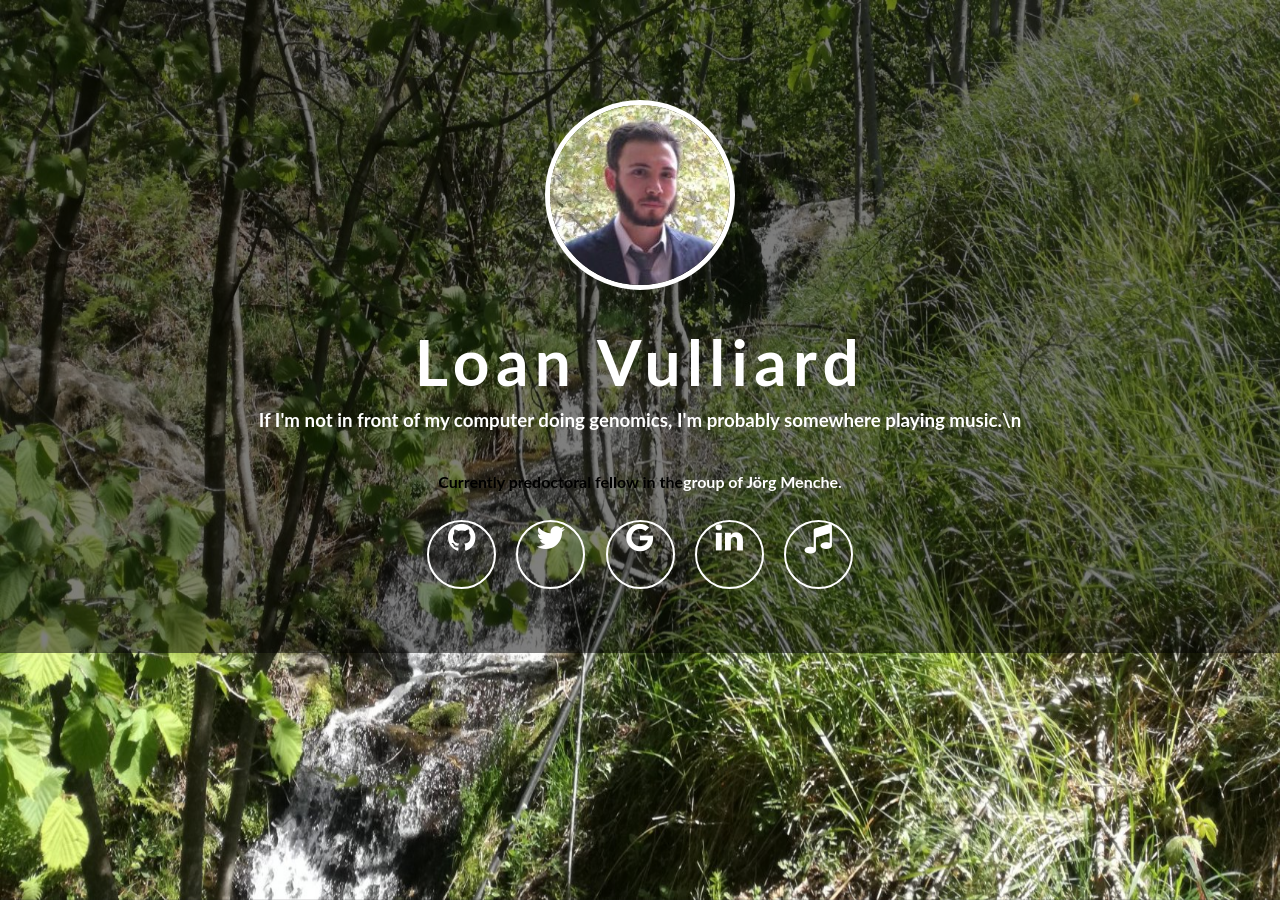
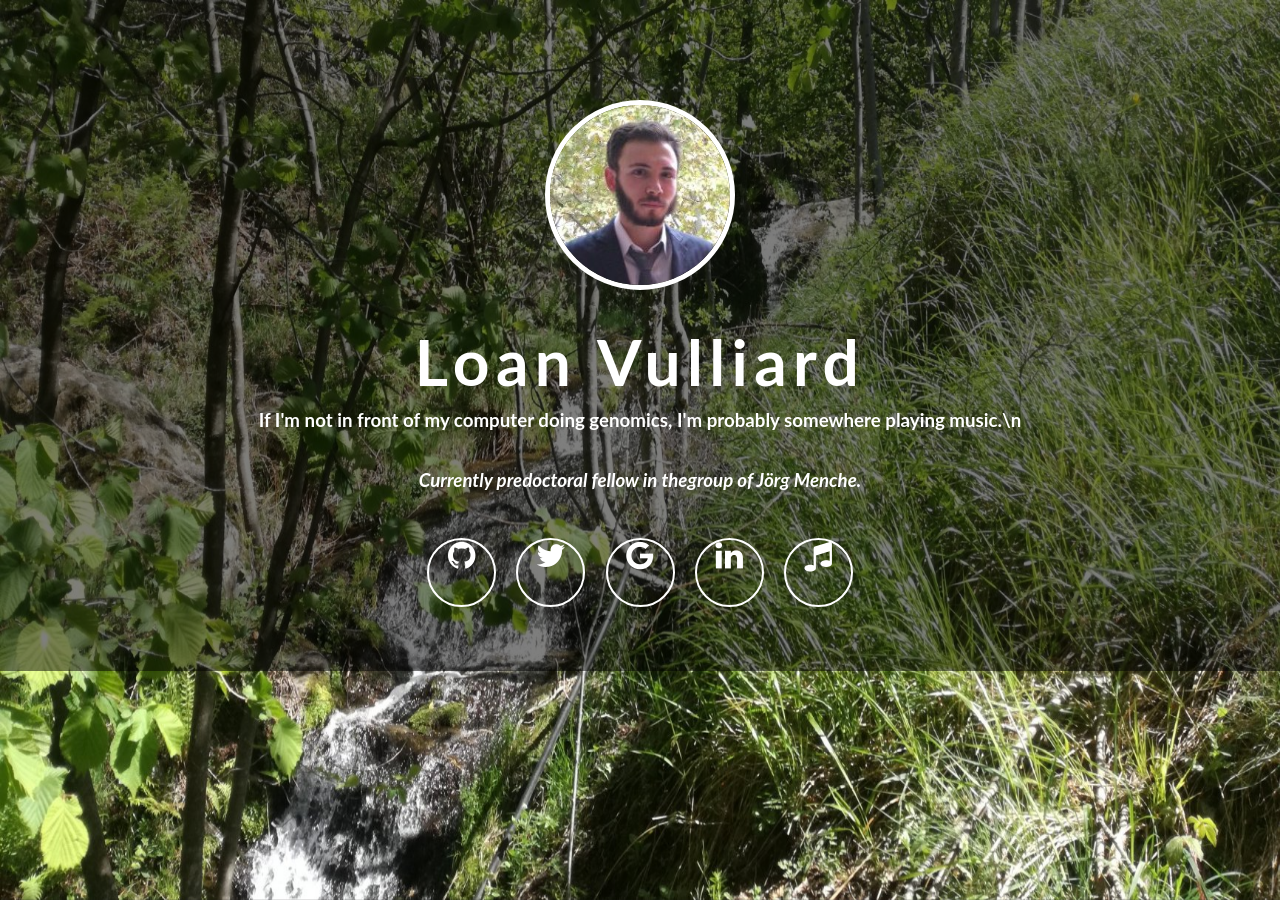
Before and after one commit to lvulliard/lvulliard.github.io, a Jekyll site: the page built from index.html, in a window 1280 px wide. Built offline with Jekyll 4.4.1, drawn with Linux system fonts in a browser that asks for light colours; nearby versions of some CDN libraries.

```diff
--- a/index.html
+++ b/index.html
@@ -29,7 +29,7 @@ permalink: /
 
             <h1>{{ site.name }}</h1>
             <h3>{{ site.description }}</h3>
-            <h4>Currently predoctoral fellow in the<a href="https://menchelab.com/">group of Jörg Menche.</a></h4>
+            <h3><i>Currently predoctoral fellow in the<a href="https://menchelab.com/">group of Jörg Menche.</a></i></h3>
 
                 <ul>
                     {% if site.github_username %}
```
